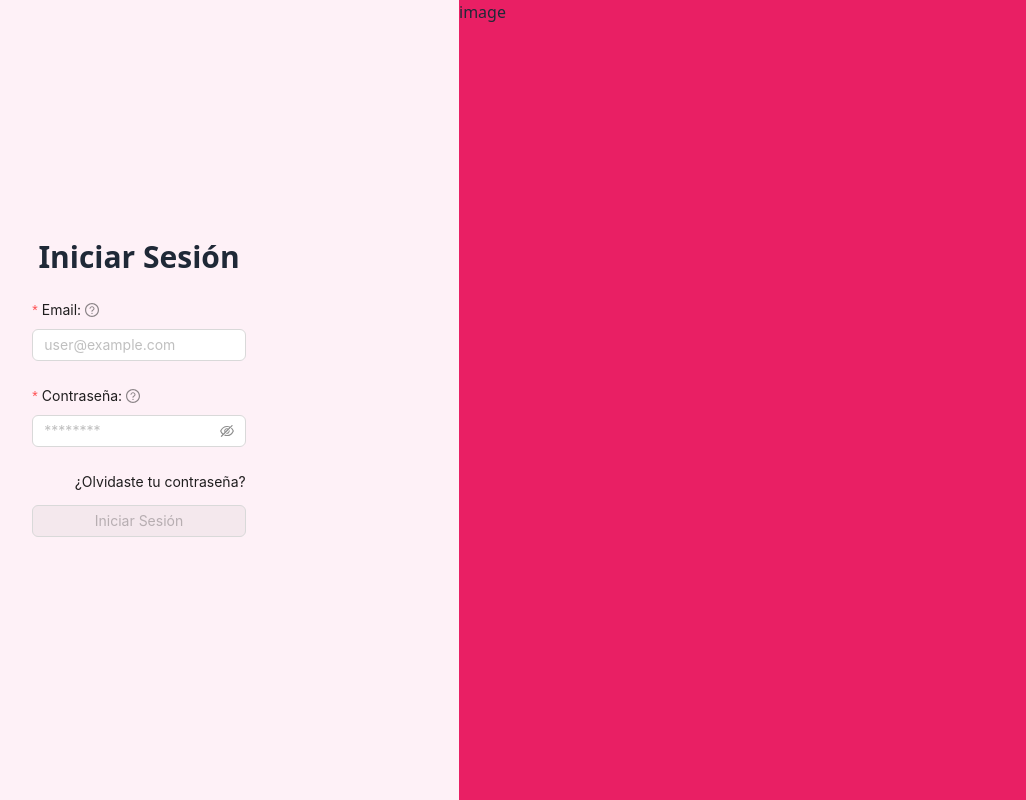
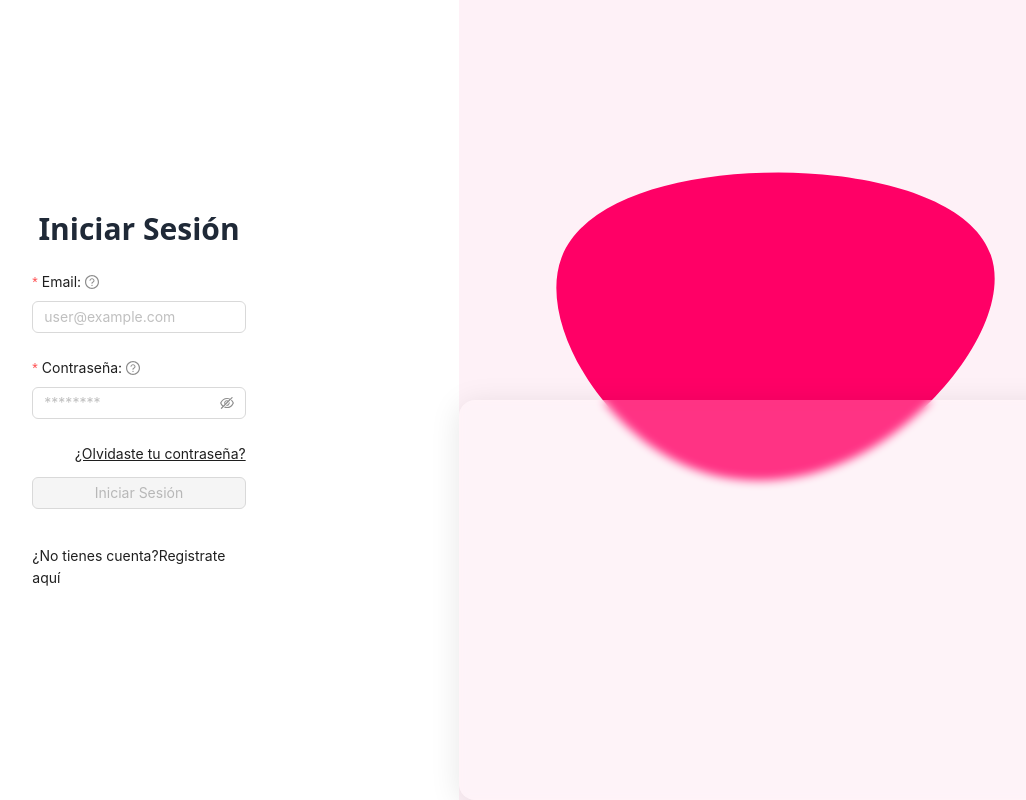
Before and after one commit to whoAngeel/todo-fullstack, a React (Vite) app in the folder apps/client/: page /login in a window 1280 px wide. Shown: the whole page, without its empty margins (181-1207 px from the left). Built offline with nearby package versions, Linux system fonts and the light colour scheme.

Commit message:
frontend: vista de login terminada

```diff
--- a/apps/client/src/components/forms/LoginForm.jsx
+++ b/apps/client/src/components/forms/LoginForm.jsx
@@ -1,6 +1,7 @@
 import React, { useEffect } from "react";
 import { Button, Input, Form, Flex } from "antd";
 import { EyeInvisibleOutlined, EyeTwoTone } from "@ant-design/icons";
+import { Link } from "react-router-dom";
 // import { useForm } from "react-hook-form";
 
 export default function LoginForm() {
@@ -15,7 +16,12 @@ export default function LoginForm() {
 		console.log("Received values of form: ", values);
 	};
 	return (
-		<Form form={form} layout="vertical" className="w-4/12 max-w-sm" onFinish={onFinish}>
+		<Form
+			form={form}
+			layout="vertical"
+			className="w-4/12 max-w-sm"
+			onFinish={onFinish}
+		>
 			<Form.Item
 				label="Email:"
 				tooltip="El email es un campo requerido"
@@ -57,9 +63,9 @@ export default function LoginForm() {
 			</Form.Item>
 			<div className="flex flex-col gap-3">
 				<div className="flex justify-end ">
-					<a href="" className="text-right">
+					<Link to="/forgot-password" className="link text-right">
 						¿Olvidaste tu contraseña?
-					</a>
+					</Link>
 				</div>
 				<Form.Item shouldUpdate>
 					{() => (
@@ -79,6 +85,12 @@ export default function LoginForm() {
 						</Button>
 					)}
 				</Form.Item>
+				<div>
+                ¿No tienes cuenta?
+					<Link to="/register" className="link no-underline">
+						  Registrate aquí
+					</Link>
+				</div>
 			</div>
 		</Form>
 	);
--- a/apps/client/src/index.css
+++ b/apps/client/src/index.css
@@ -1,3 +1,12 @@
 @tailwind base;
 @tailwind components;
 @tailwind utilities;
+
+.glass-effect {
+    background: rgba(255, 255, 255, 0.2);
+    border-radius: 16px;
+    box-shadow: 0 4px 30px rgba(0, 0, 0, 0.1);
+    backdrop-filter: blur(5px);
+    -webkit-backdrop-filter: blur(5px);
+    /* border: 1px solid rgba(255, 255, 255, 0.3); */
+  }
--- a/apps/client/src/views/Login.jsx
+++ b/apps/client/src/views/Login.jsx
@@ -4,11 +4,20 @@ import LoginForm from "../components/forms/LoginForm";
 function Login() {
 	return (
 		<div className="w-full h-screen flex ">
-			<div className="w-1/2 bg-cerise-red-50 flex items-center flex-col justify-center">
+			<div className="w-1/2  flex items-center flex-col justify-center">
 				<h3 className="text-3xl font-bold mb-6">Iniciar Sesión</h3>
-					<LoginForm />
+				<LoginForm />
 			</div>
-			<div className="w-1/2 bg-cerise-red-600">image</div>
+			<div className="w-1/2 bg-cerise-red-50 relative ">
+					<svg viewBox="0 0 200 200" xmlns="http://www.w3.org/2000/svg">
+						<path
+							fill="#FF0066"
+							d="M66.2,-20.3C72.3,-2.9,54.2,23.4,32.3,37.9C10.3,52.3,-15.6,54.7,-36.9,41.4C-58.2,28.2,-74.9,-0.8,-68,-19.4C-61.1,-38,-30.5,-46.1,-0.2,-46.1C30.1,-46,60.2,-37.7,66.2,-20.3Z"
+							transform="translate(100 100)"
+						/>
+					</svg>
+          <div className="bg-cerise-red-200 w-full h-1/2 absolute bottom-0 left-0 glass-effect"></div>
+			</div>
 		</div>
 	);
 }
```
